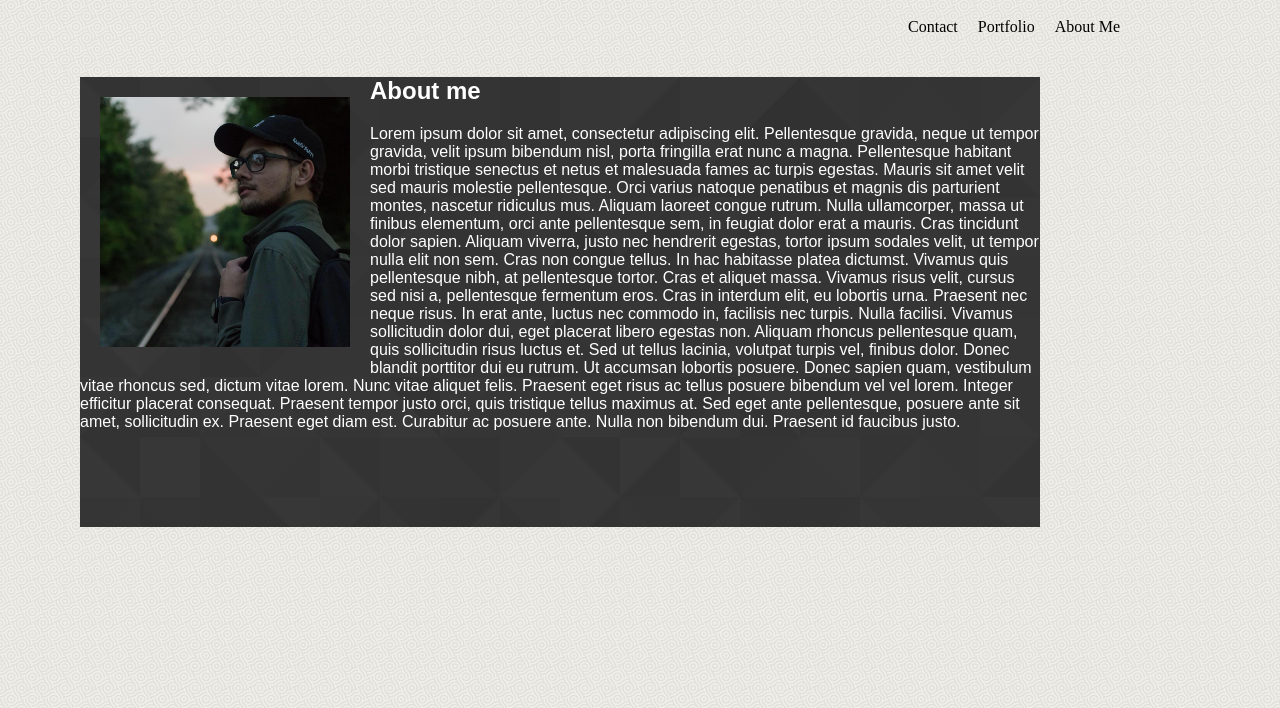
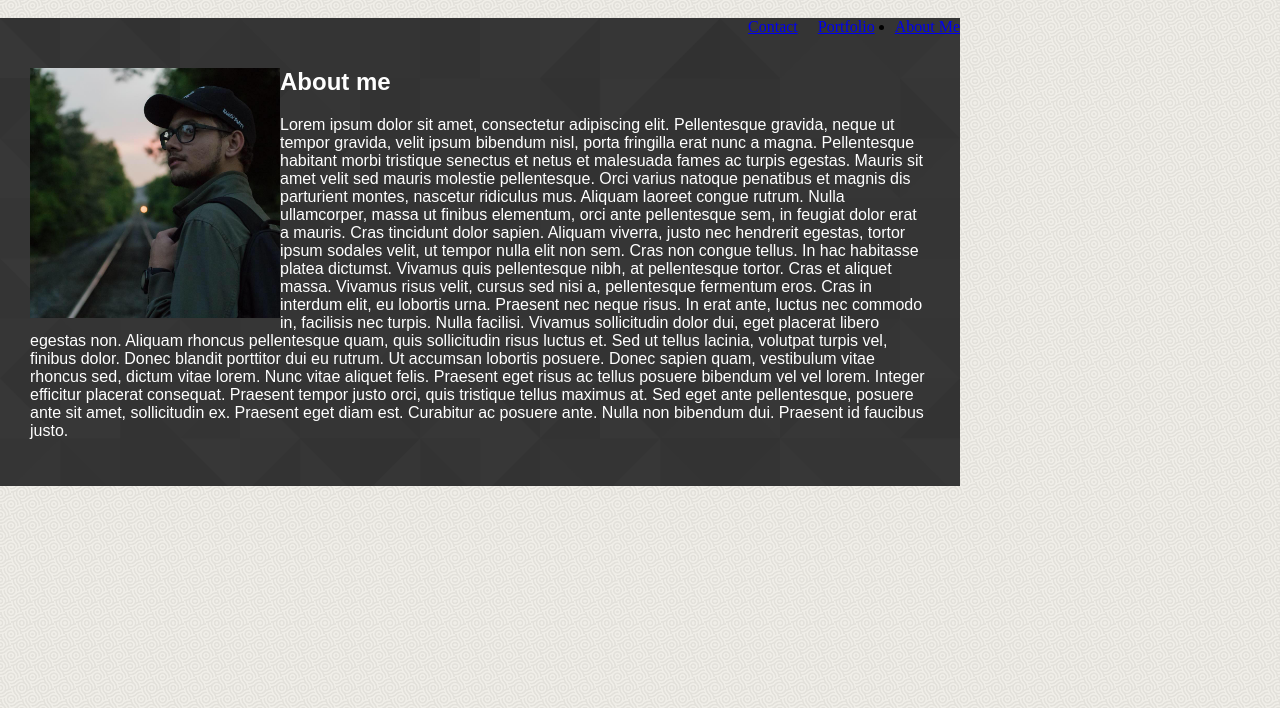
Before and after one commit to LTaborda32/Basic-Portfolio, a plain HTML site: page index.html in a window 1280 px wide. Shown: the part 92-800 px from the top of the page. Drawn offline with Linux system fonts and the light colour scheme.

Commit message:
more editing

```diff
--- a/assets/css/style.css
+++ b/assets/css/style.css
@@ -10,7 +10,6 @@ body {
     width: 250px;
     height: 250px;
     float: left;
-    padding: 20px;
 
     }
 
@@ -32,8 +31,8 @@ body {
     color: white;
     font-family: Arial, Helvetica, sans-serif;
     width: 960px;
-    height: 450px;
-    margin: 80px;
+    box-sizing: border-box;
+    padding: 30px;
 
 
 }
--- a/index.html
+++ b/index.html
@@ -10,11 +10,11 @@
     <link rel="stylesheet" href="assets/css/style.css">
        <header id="header">
             <h1 class="name">Luis Taborda</h1>
-            <div id="clearfix">
-                <p class="about">About Me</p>
-                <p class="portfolio">Portfolio</p>
-                <p class="contact">Contact</p>
-            </div>
+                <ul>
+                <li class="about"><a href="/index.html">About Me</a></li>
+                    <p class="portfolio"><a href="/portfolio.html">Portfolio</a></p>
+                    <p class="contact"><a href="/contact.html">Contact</a></p>
+
        </header>
     <div id="about_me">
         <section class="main_bio">
```
